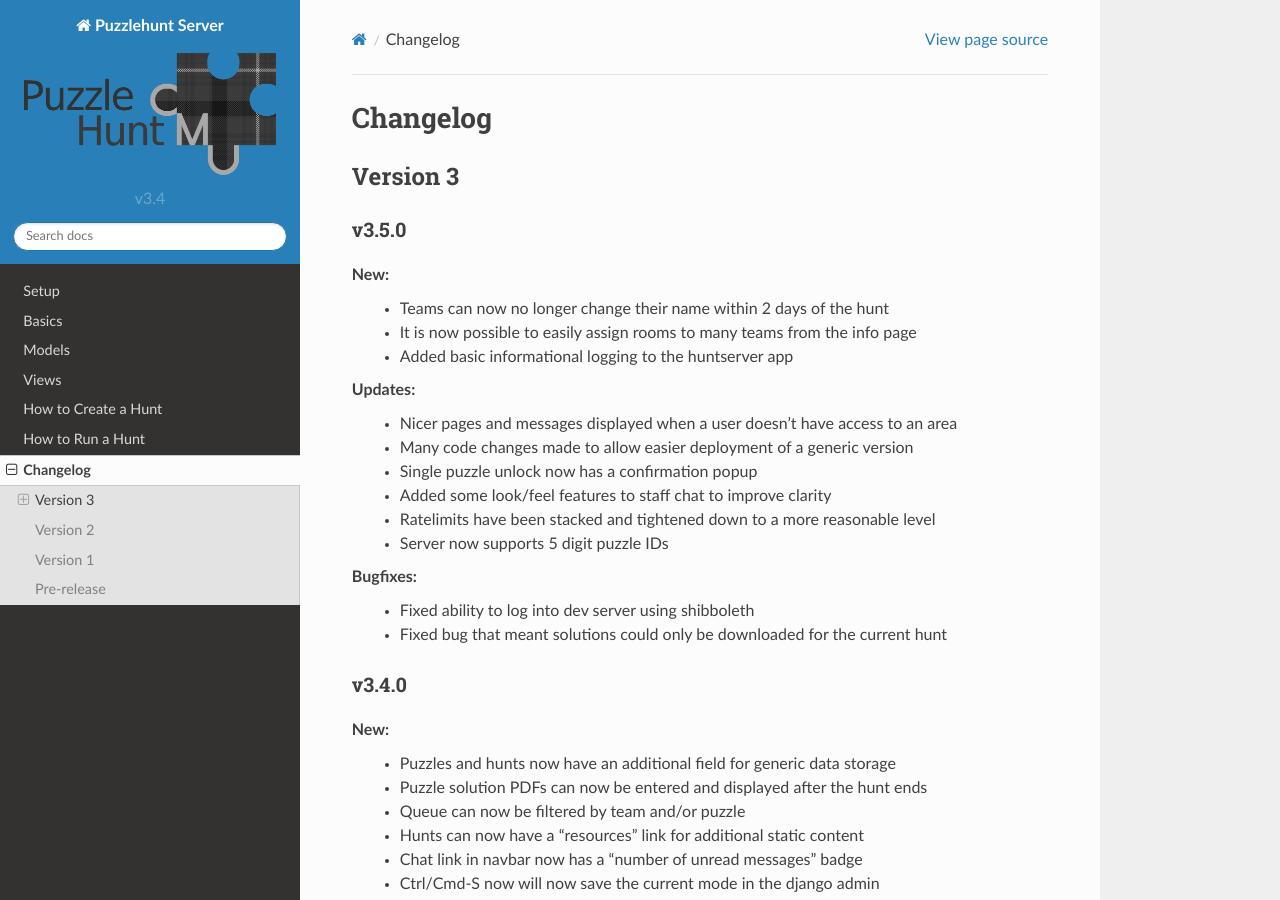
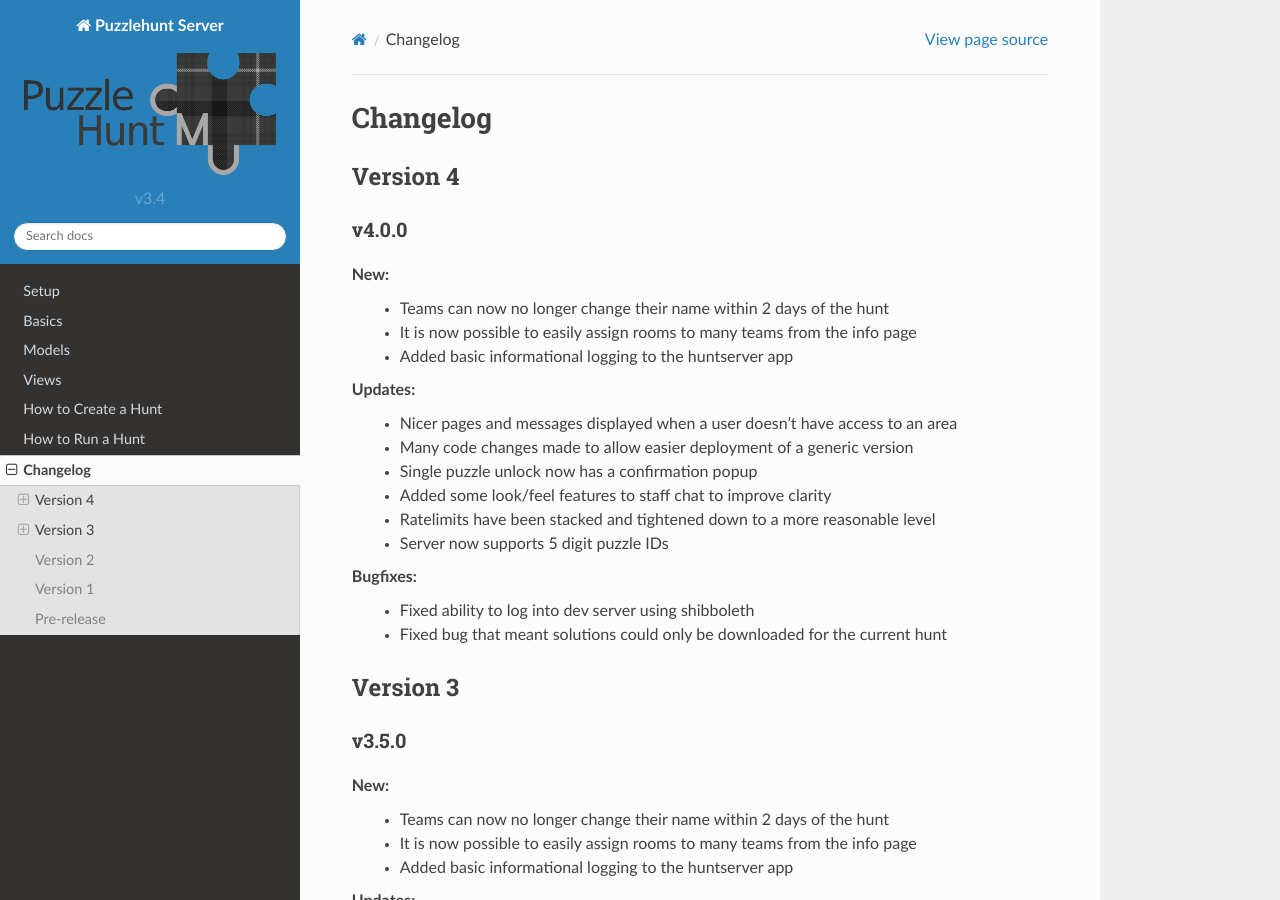
Before and after one commit to dlareau/puzzlehunt_server, a Sphinx documentation site: the page built from docs/changelog.rst, in a window 1280 px wide and 900 px high. Built offline with Sphinx 7.4.7 and the Read the Docs theme 2.0.0, drawn with Linux system fonts in a browser that asks for light colours; some of the changed text lies outside the part shown.

Commit message:
Start of docs update

```diff
--- a/docs/basics.rst
+++ b/docs/basics.rst
@@ -48,7 +48,7 @@ The Apache configuration for this project includes protection like this already.
 
 Database
 --------
-As noted in setup, the default database for this project is a MySQL database.
+As noted in setup, the default database for this project is a Postgres or MySQL database.
 After setup, the database should never need to be modified by hand,
 additions or deletions should be done from the online admin GUI or if absolutely necessary, from the Django interactive shell.
 Modifications to the table structure should only be done by modifying models.py
--- a/docs/changelog.rst
+++ b/docs/changelog.rst
@@ -1,6 +1,29 @@
 *********
 Changelog
 *********
+
+Version 4
+*********
+
+v4.0.0
+======
+
+New:
+   - Teams can now no longer change their name within 2 days of the hunt
+   - It is now possible to easily assign rooms to many teams from the info page
+   - Added basic informational logging to the huntserver app
+
+Updates:
+   - Nicer pages and messages displayed when a user doesn't have access to an area
+   - Many code changes made to allow easier deployment of a generic version
+   - Single puzzle unlock now has a confirmation popup
+   - Added some look/feel features to staff chat to improve clarity
+   - Ratelimits have been stacked and tightened down to a more reasonable level
+   - Server now supports 5 digit puzzle IDs
+
+Bugfixes:
+   - Fixed ability to log into dev server using shibboleth
+   - Fixed bug that meant solutions could only be downloaded for the current hunt
 
 Version 3
 *********
--- a/docs/conf.py
+++ b/docs/conf.py
@@ -53,7 +53,7 @@ master_doc = 'index'
 
 # General information about the project.
 project = u'Puzzlehunt Server'
-copyright = u'2019, Dillon Lareau'
+copyright = u'2020, Dillon Lareau'
 author = u'Dillon Lareau'
 
 # The version info for the project you're documenting, acts as replacement for
```
Also changed, not shown: 1 other file.
